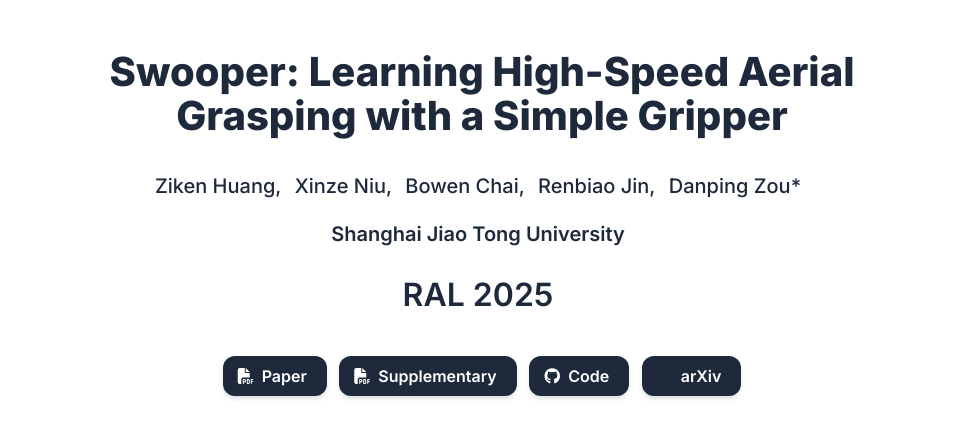
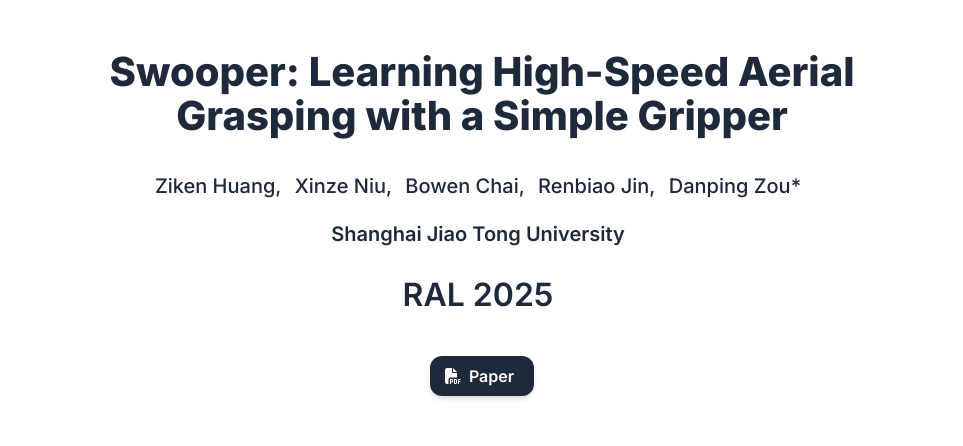
Before and after one commit to ZikenHuang/Swooper, a plain HTML site: page index.html in a window 1280 px wide. Shown: the top 446 px of the page, without its empty margins (158-1121 px from the left). Drawn offline with nearby package versions, Linux system fonts and the light colour scheme; some icons are missing.

Commit message:
paper link

```diff
--- a/index.html
+++ b/index.html
@@ -225,7 +225,7 @@
                     <div class="publication-links">
                          <!-- TODO: Update with your arXiv paper ID -->
                       <span class="link-block">
-                        <a href="https://arxiv.org/pdf/<ARXIV PAPER ID>.pdf" target="_blank"
+                        <a href="https://ieeexplore.ieee.org/document/11297819" target="_blank"
                         class="external-link button is-normal is-rounded is-dark">
                         <span class="icon">
                           <i class="fas fa-file-pdf"></i>
@@ -233,37 +233,6 @@
                         <span>Paper</span>
                       </a>
                     </span>
-
-                    <!-- TODO: Add your supplementary material PDF or remove this section -->
-                    <span class="link-block">
-                      <a href="static/pdfs/supplementary_material.pdf" target="_blank"
-                      class="external-link button is-normal is-rounded is-dark">
-                      <span class="icon">
-                        <i class="fas fa-file-pdf"></i>
-                      </span>
-                      <span>Supplementary</span>
-                    </a>
-                  </span>
-
-                  <!-- TODO: Replace with your GitHub repository URL -->
-                  <span class="link-block">
-                    <a href="https://github.com/YOUR REPO HERE" target="_blank"
-                    class="external-link button is-normal is-rounded is-dark">
-                    <span class="icon">
-                      <i class="fab fa-github"></i>
-                    </span>
-                    <span>Code</span>
-                  </a>
-                </span>
-
-                <!-- TODO: Update with your arXiv paper ID -->
-                <span class="link-block">
-                  <a href="https://arxiv.org/abs/<ARXIV PAPER ID>" target="_blank"
-                  class="external-link button is-normal is-rounded is-dark">
-                  <span class="icon">
-                    <i class="ai ai-arxiv"></i>
-                  </span>
-                  <span>arXiv</span>
                 </a>
               </span>
             </div>
```
